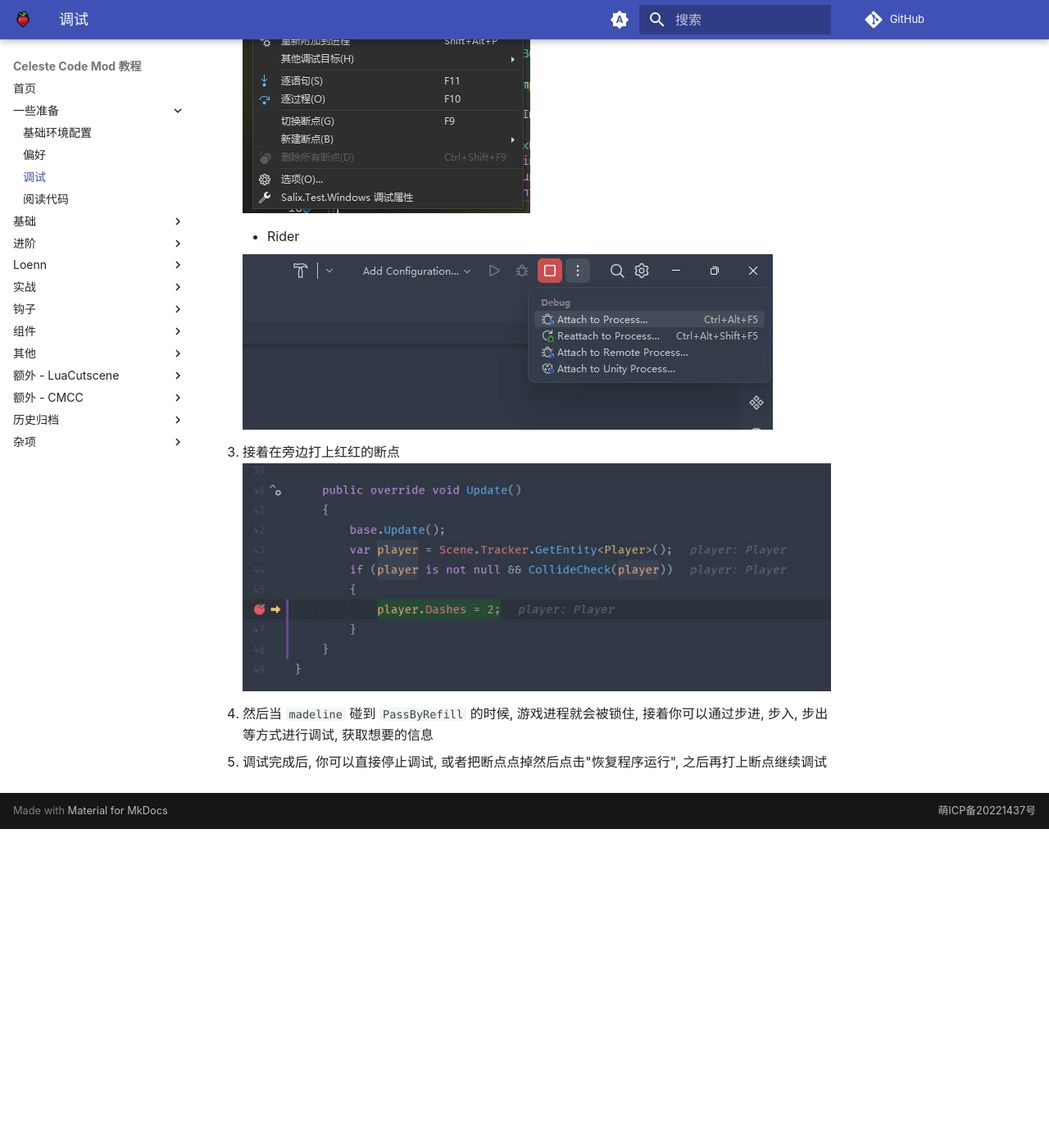
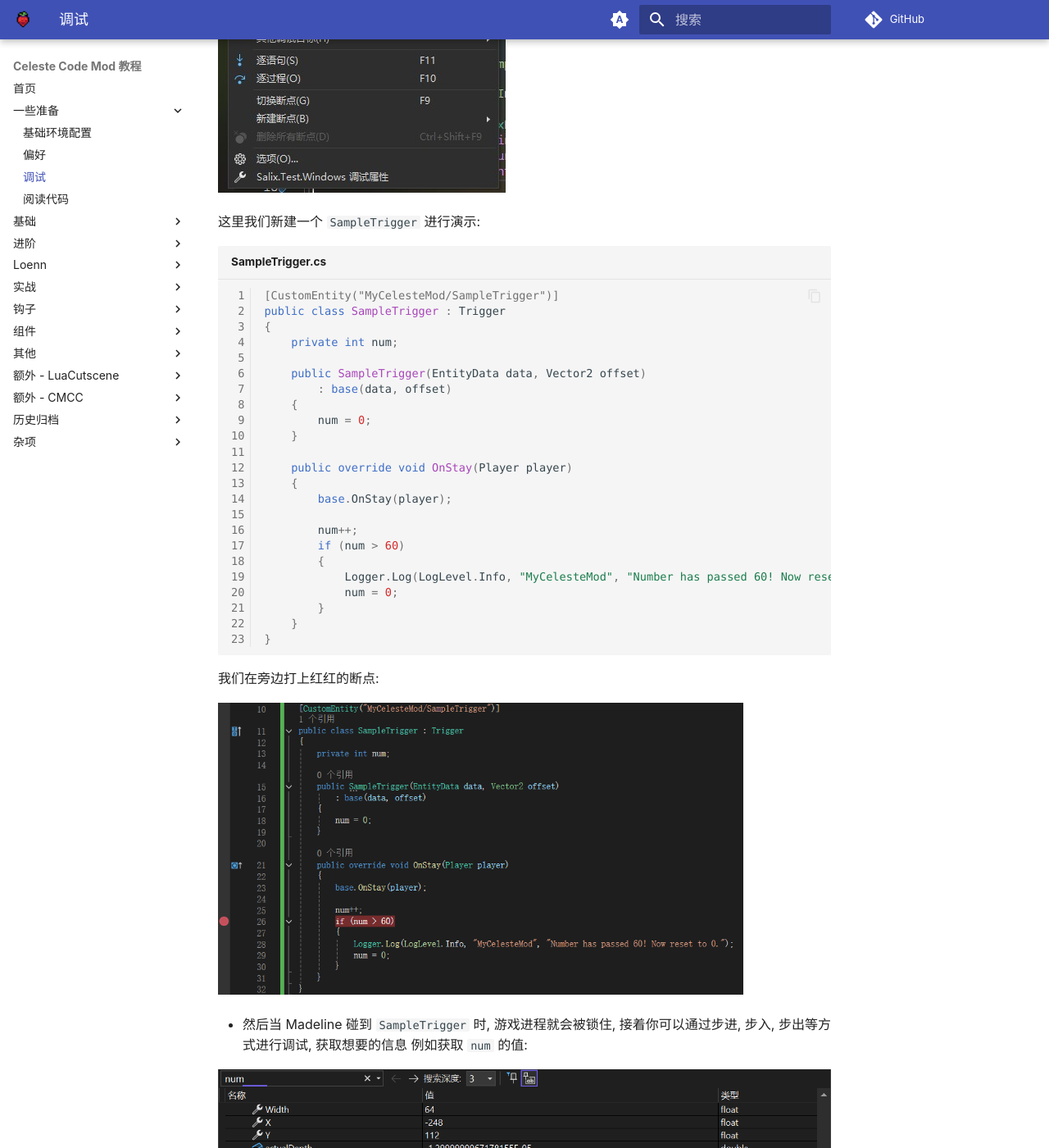
Before and after one commit to Saplonily/CelesteModTutorial, an MkDocs documentation site: the page built from docs/coding_setup/debug.md, in a window 1280 px wide and 1400 px high, scrolled down 1105 px. Shown: the whole window at 82% size. Built offline with MkDocs 1.6.1 and Material for MkDocs 9.7.7, drawn with Linux system fonts in a browser that asks for light colours; comment, search, counter and statistics services are not loaded; before the commit the page ends 2116 px from its top, so only the background shows below that; some of the changed text lies outside the part shown.

Commit message:
完善调试

````diff
--- a/docs/coding_setup/debug.md
+++ b/docs/coding_setup/debug.md
@@ -6,17 +6,47 @@
 
 最常见的debug手段是通过 `Logger.Log()`, 能解决大部分问题, 但当项目做大, 嵌套变多, `Logger` 输出的信息已经满足不了我们的时候(甚至我们都不知道这个 bug 哪儿来的), 我们一般就要使用断点来调试, 步骤如下:
 
-1. 打开蔚蓝
-2. 在你的IDE上debug选项附近选择**附加到进程**, 然后选择蔚蓝
-    *  VisualStudio
+* 打开蔚蓝
+* 在你的IDE上debug选项附近选择**附加到进程**, 然后选择蔚蓝, 这里以 `Visual Studio` 为例:
 
-      ![p1](images/debug/debug_p1_1.png)
+![p1](images/debug/debug_p1_1.png)
 
-    *  Rider
 
-      ![p1](images/debug/debug_p1_0.jpg)
+这里我们新建一个 `SampleTrigger` 进行演示:
 
-3. 接着在旁边打上红红的断点
-   ![p2](images/debug/debug_p2.jpg)
-4. 然后当 `madeline` 碰到 `PassByRefill` 的时候, 游戏进程就会被锁住, 接着你可以通过步进, 步入, 步出等方式进行调试, 获取想要的信息
-5. 调试完成后, 你可以直接停止调试, 或者把断点点掉然后点击"恢复程序运行", 之后再打上断点继续调试
+```cs title="SampleTrigger.cs"
+[CustomEntity("MyCelesteMod/SampleTrigger")]
+public class SampleTrigger : Trigger
+{
+    private int num;
+
+    public SampleTrigger(EntityData data, Vector2 offset)
+        : base(data, offset)
+    {
+        num = 0;
+    }
+
+    public override void OnStay(Player player)
+    {
+        base.OnStay(player);
+
+        num++;
+        if (num > 60)
+        {
+            Logger.Log(LogLevel.Info, "MyCelesteMod", "Number has passed 60! Now reset to 0.");
+            num = 0;
+        }
+    }
+}
+```
+
+我们在旁边打上红红的断点:
+
+![vs_breakpoint](images/debug/vs_breakpoint.png)
+
+* 然后当 Madeline 碰到 `SampleTrigger` 时, 游戏进程就会被锁住, 接着你可以通过步进, 步入, 步出等方式进行调试, 获取想要的信息
+例如获取 `num` 的值:
+
+![vs_local_varible](images/debug/vs_local_varible.png)
+
+* 调试完成后, 你可以直接停止调试, 或者把断点点掉然后点击"恢复程序运行", 之后再打上断点继续调试
````
Also changed, not shown: docs/advanced/cross_mod_interactions.md (+2 -2 lines), docs/coding_challenges/test_map.md (+1 -1 lines), docs/coding_setup/basic_env.md (+2 -2 lines), docs/coding_setup/images/debug/debug_p1_0.jpg (deleted), docs/coding_setup/images/debug/debug_p2.jpg (deleted), docs/coding_setup/images/debug/vs_breakpoint.png (added), docs/coding_setup/images/debug/vs_local_varible.png (added).
